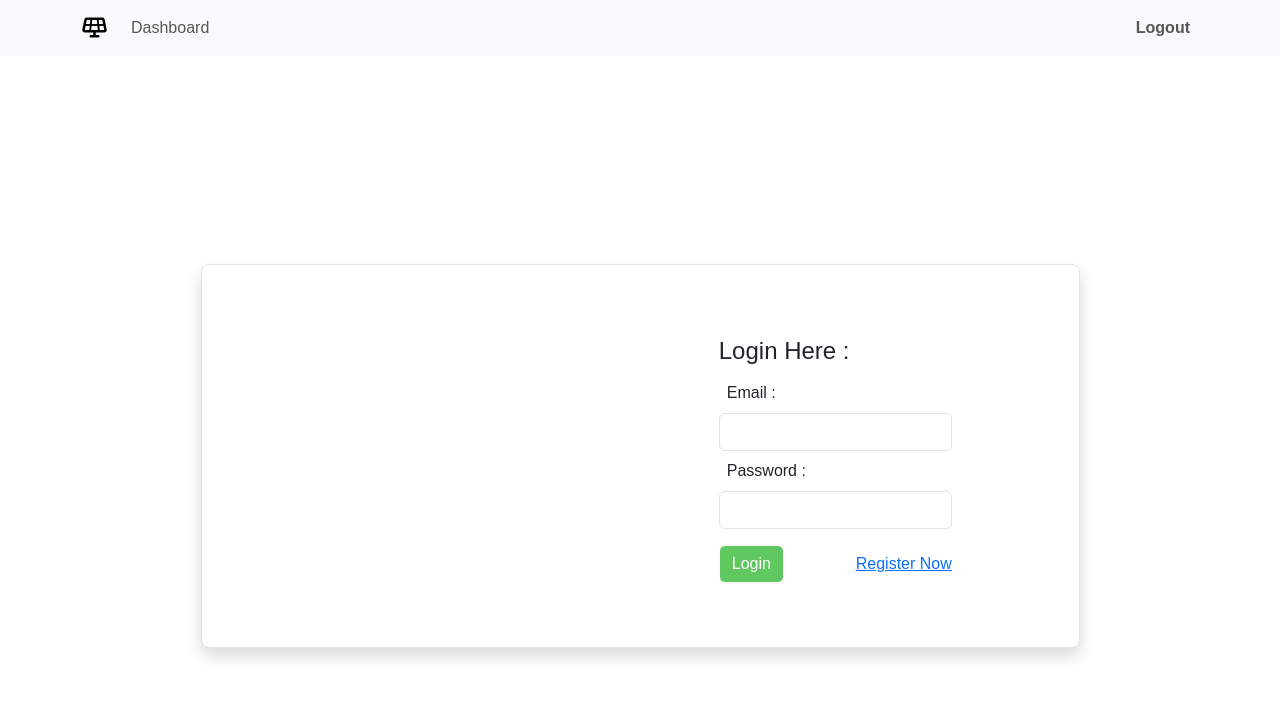
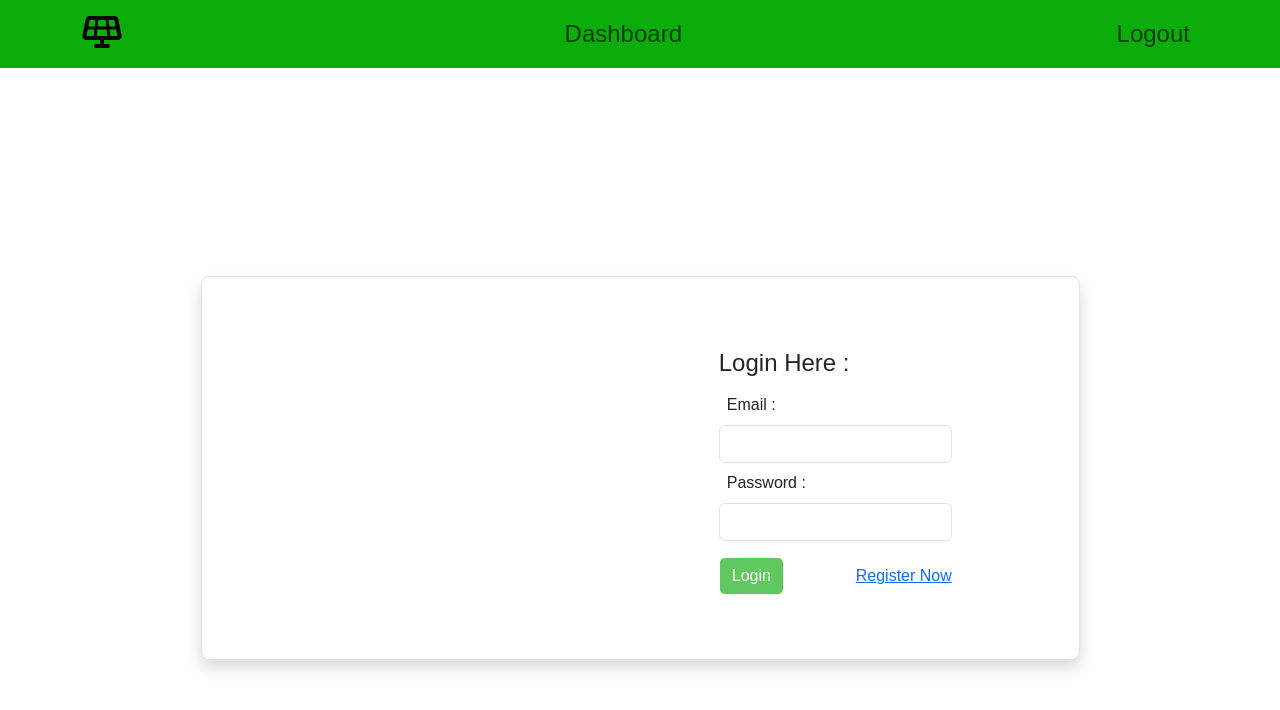
Before and after one commit to Elmenabawy/Customer-transaction-route, a React (Create React App) app: page /Login in a window 1280 px wide. Shown: the top 710 px of the page. Built offline with nearby package versions, Linux system fonts and the light colour scheme; sample sign-in values are in the browser's storage; a web font is replaced by a local one.

Commit message:
changed some css login and navbar

```diff
--- a/src/components/Login/Login.jsx
+++ b/src/components/Login/Login.jsx
@@ -49,7 +49,7 @@ export default function Login() {
   });
 
   return (
-    <div className="container rounded-3 d-flex justify-content-center align-items-center min-vh-100 " >
+    <div className="container  d-flex justify-content-center align-items-center min-vh-100 " >
       {/*___________________ main box ______________*/}
       <div className="row border rounded-3 px-5 py-2 bg-white shadow box-area overflow-hidden ">
         {/*---------------------- Login Gif --------------------*/}
--- a/src/components/Navbar/Navbar.jsx
+++ b/src/components/Navbar/Navbar.jsx
@@ -14,41 +14,38 @@ export default function Navbar() {
     navigate('/Login')
   }
   return <>
-    <nav className={`navbar navbar-expand-lg bg-body-tertiary ${styles.navbar} `}>
+    <nav className={`navbar navbar-expand-lg bg-main py-2`}>
       <div className="container">
         <Link className="navbar-brand" to="/">
-          <i className={'logo fa-solid fa-solar-panel'}></i>
+          <i className={'logo cursor-pointer fs-2 fa-solid fa-solar-panel'}></i>
         </Link>
         <button className="navbar-toggler" type="button" data-bs-toggle="collapse" data-bs-target="#navbarSupportedContent" aria-controls="navbarSupportedContent" aria-expanded="false" aria-label="Toggle navigation">
           <span className="navbar-toggler-icon"></span>
         </button>
         <div className="collapse navbar-collapse" id="navbarSupportedContent">
-          <ul className="navbar-nav me-auto mb-2 mb-lg-0">
-
-            {userToken !== null ? <>
+          <ul className="navbar-nav mx-auto mb-2 mb-lg-0">
+            {userToken !== null && (
               <li className="nav-item">
-                <Link className="nav-link" to="/">Dashboard</Link>
+                <Link className="nav-link fs-4 cursor-pointer" to="/">Dashboard</Link>
               </li>
-            </> : ''}
-
-
-
+            )}
           </ul>
-          <ul className="navbar-nav ms-auto mb-2 mb-lg-0">
-            {userToken !== null ? <>
+          <ul className="navbar-nav ml-auto mb-2 mb-lg-0">
+            {userToken !== null ? (
               <li className="nav-item">
-                <span onClick={() => logOut()} className="nav-link cursor-pointer fw-bold" >Logout</span>
+                <span onClick={logOut} className="nav-link cursor-pointer fs-4 ">Logout</span>
               </li>
-            </> : <>
-              <li className="nav-item">
-                <Link className="nav-link fw-bold" to="/login">Login</Link>
-              </li>
-              <li className="nav-item">
-                <Link className="nav-link fw-bold" to="/register">Register</Link>
-              </li>
-            </>}
+            ) : (
+              <>
+                <li className="nav-item">
+                  <Link className="nav-link cursor-pointer fs-5 " to="/login">Login</Link>
+                </li>
+                <li className="nav-item">
+                  <Link className="nav-link cursor-pointer fs-5 " to="/register">Register</Link>
+                </li>
+              </>
+            )}
           </ul>
-
         </div>
       </div>
     </nav>
```
